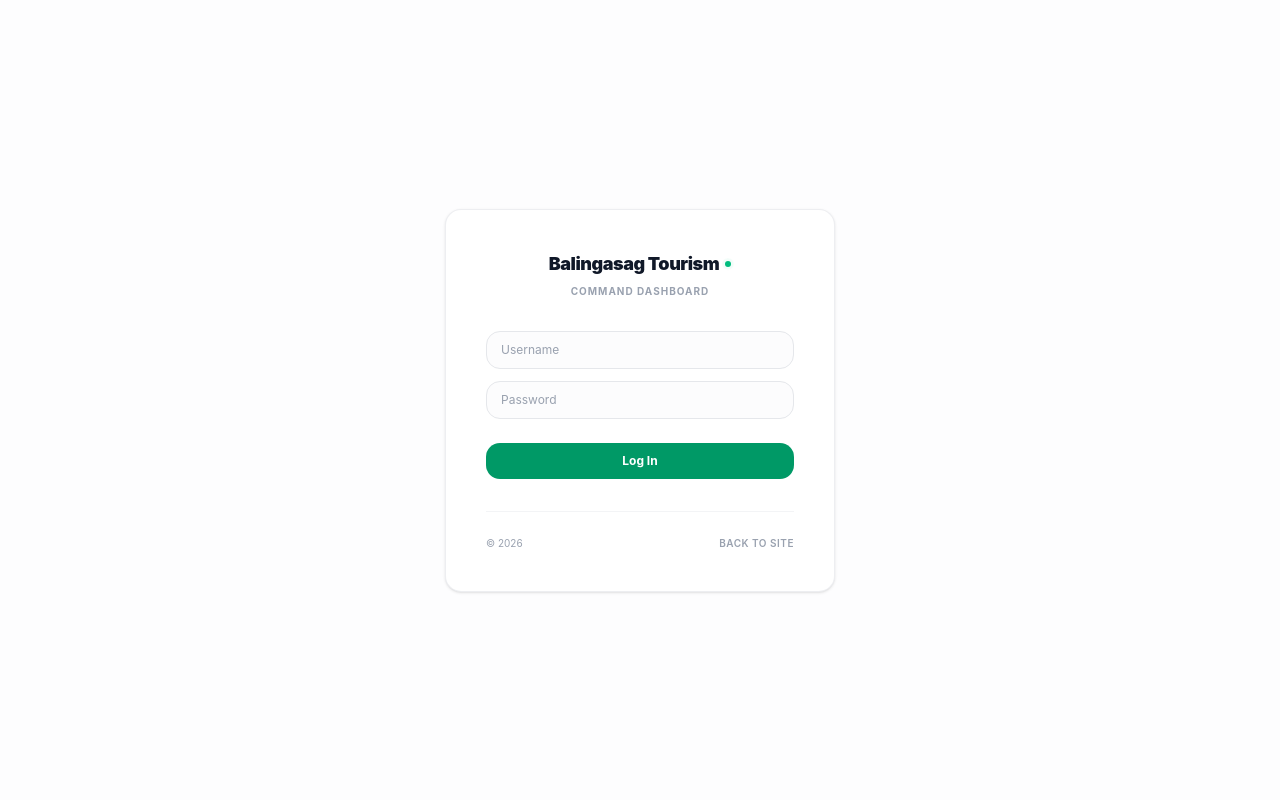
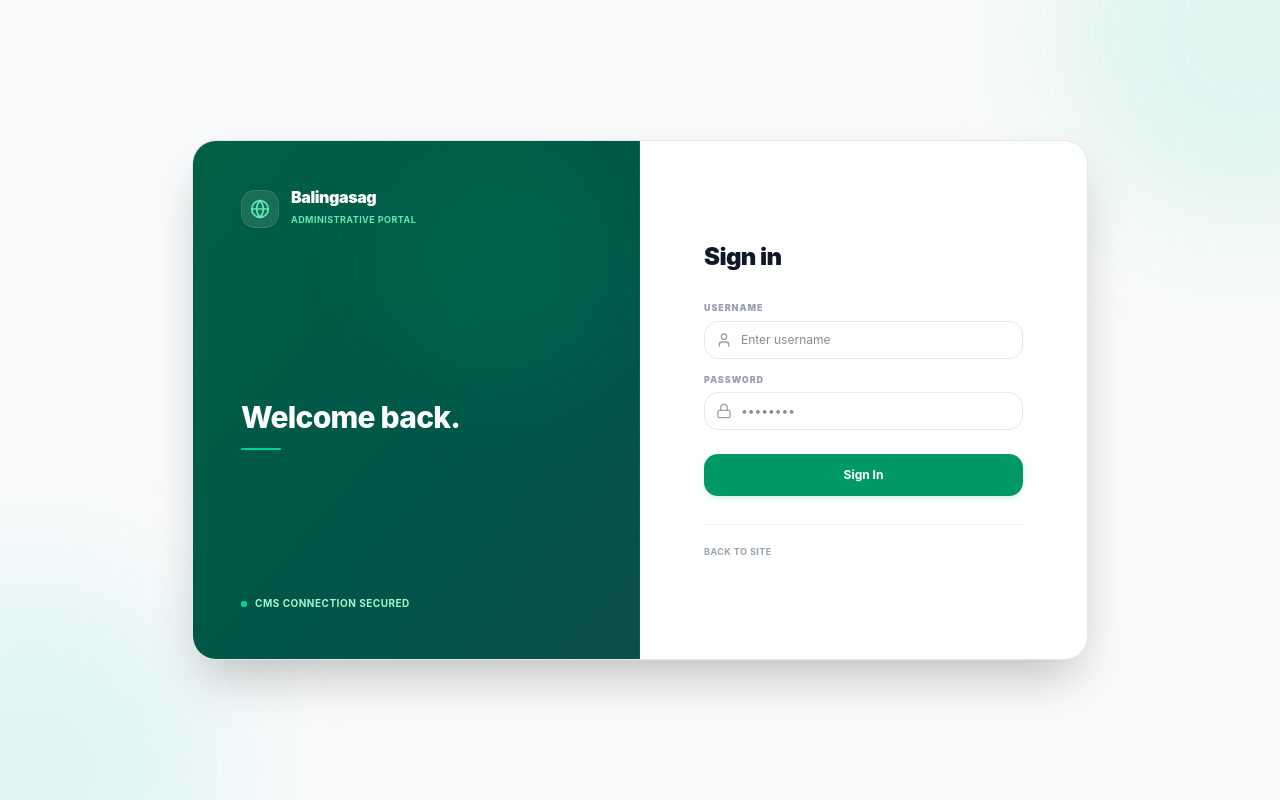
Before and after one commit to fvkx/final-, a React (Vite) app: page /admin/login in a window 1280 px wide. Built offline with nearby package versions, Linux system fonts and the light colour scheme; no server answers.

Commit message:
feat: refine admin login page to a spacious, non-bloated premium split-pane floating container layout

```diff
--- a/src/app/pages/admin/Login.tsx
+++ b/src/app/pages/admin/Login.tsx
@@ -1,6 +1,7 @@
 import React, { useState } from 'react';
 import { useNavigate } from 'react-router-dom';
 import { authApi } from '../../lib/adminApi';
+import { Lock, User, Globe } from 'lucide-react';
 
 export function Login() {
   const navigate = useNavigate();
@@ -33,74 +34,130 @@
   };
 
   return (
-    <div className="min-h-screen w-full flex flex-col items-center justify-center p-4 bg-gray-50/40">
+    <div className="min-h-screen w-full flex items-center justify-center p-4 bg-gray-50 bg-[radial-gradient(ellipse_at_top_right,_var(--tw-gradient-stops))] from-emerald-50 via-gray-50 to-teal-50/50 relative overflow-hidden">
+      {/* Soft background glow decoration */}
+      <div className="absolute -top-40 -right-40 w-96 h-96 rounded-full bg-emerald-400/10 blur-3xl pointer-events-none" />
+      <div className="absolute -bottom-40 -left-40 w-96 h-96 rounded-full bg-teal-400/10 blur-3xl pointer-events-none" />
 
-      {/* Centered Minimalist Instagram-like Modal Card */}
-      <div className="max-w-[390px] w-full bg-white border border-gray-200/70 rounded-2xl p-10 shadow-sm space-y-8 animate-modal">
+      {/* Floating Centered Container */}
+      <div className="relative w-full max-w-4xl bg-white rounded-3xl shadow-2xl border border-gray-150/80 flex overflow-hidden min-h-[520px] animate-modal">
 
-        {/* Clean & Balanced Brand Header */}
-        <div className="text-center">
-          <div className="flex items-center justify-center space-x-1.5">
-            <span className="text-lg font-black tracking-tight text-gray-900">Balingasag Tourism</span>
+        {/* Left Pane: Elegant Brand Card (Spacious, No Bloated Text) */}
+        <div className="hidden lg:flex lg:w-1/2 bg-gradient-to-br from-emerald-800 via-emerald-750 to-teal-900 text-white p-12 flex-col justify-between relative overflow-hidden border-r border-white/5">
+          {/* Decorative subtle light blob */}
+          <div className="absolute top-0 right-0 w-64 h-64 rounded-full bg-emerald-500/10 blur-2xl pointer-events-none" />
+
+          {/* Clean Brand Header */}
+          <div className="flex items-center space-x-3 z-10">
+            <div className="bg-white/10 backdrop-blur-md p-2 rounded-xl border border-white/10 shadow-sm">
+              <Globe className="w-5 h-5 text-emerald-300" />
+            </div>
+            <div>
+              <h1 className="text-base font-black tracking-tight text-white leading-none">Balingasag</h1>
+              <span className="text-[9px] font-bold uppercase tracking-wider text-emerald-300">Administrative Portal</span>
+            </div>
+          </div>
+
+          {/* Clean Welcome Message */}
+          <div className="my-auto max-w-xs z-10 space-y-3 pt-6">
+            <h2 className="text-3xl font-extrabold tracking-tight leading-tight text-white">
+              Welcome back.
+            </h2>
+            <div className="h-0.5 w-10 bg-emerald-400 rounded-full" />
+          </div>
+
+          {/* Simple Live Pulse Status (Minimalist Indicator) */}
+          <div className="z-10 flex items-center space-x-2 text-[10px] uppercase font-bold tracking-wider text-emerald-200">
             <span className="relative flex h-1.5 w-1.5">
               <span className="animate-ping absolute inline-flex h-full w-full rounded-full bg-emerald-400 opacity-75"></span>
-              <span className="relative inline-flex rounded-full h-1.5 w-1.5 bg-emerald-500"></span>
+              <span className="relative inline-flex rounded-full h-1.5 w-1.5 bg-emerald-400"></span>
             </span>
+            <span>CMS Connection Secured</span>
           </div>
-          <p className="text-[10px] text-gray-400 tracking-widest uppercase font-bold mt-1.5">Command Dashboard</p>
+        </div>
+
+        {/* Right Pane: Centered Login Form */}
+        <div className="w-full lg:w-1/2 flex items-center justify-center p-8 sm:p-12 lg:p-16 bg-white">
+          <div className="max-w-sm w-full space-y-7">
+            <div>
+              {/* Mobile Branding Header */}
+              <div className="lg:hidden flex items-center space-x-2.5 mb-8">
+                <div className="bg-emerald-500 p-2 rounded-xl text-white shadow-sm shadow-emerald-500/20">
+                  <Globe className="w-5 h-5" />
+                </div>
+                <span className="font-extrabold text-gray-900 tracking-tight text-lg">Balingasag Tourism</span>
+              </div>
+
+              <h2 className="text-2xl font-black text-gray-900 tracking-tight">
+                Sign in
+              </h2>
             </div>
 
             {error && (
-          <div className="bg-rose-50/50 border border-rose-100 text-rose-600 p-3 rounded-xl text-[11px] leading-relaxed text-center animate-in fade-in duration-205">
+              <div className="bg-rose-50 border border-rose-100 text-rose-600 p-3.5 rounded-xl text-xs leading-relaxed text-center animate-in fade-in duration-200">
                 {error}
               </div>
             )}
 
-        {/* Minimalist Login Form */}
             <form className="space-y-4" onSubmit={handleLogin}>
-          <div className="space-y-3">
+              <div className="space-y-3.5">
+                <div>
+                  <label className="block text-[9px] font-black text-gray-400 uppercase tracking-widest mb-1.5">Username</label>
+                  <div className="relative">
+                    <div className="absolute inset-y-0 left-0 pl-3 flex items-center pointer-events-none">
+                      <User className="h-4 w-4 text-gray-400" />
+                    </div>
                     <input
                       id="username"
                       name="username"
                       type="text"
                       required
-              className="w-full px-3.5 py-2.5 bg-gray-50/50 border border-gray-200 rounded-xl placeholder-gray-400 text-gray-900 focus:outline-none focus:bg-white focus:ring-1 focus:ring-emerald-500 focus:border-emerald-500 transition-all text-xs"
-              placeholder="Username"
+                      className="w-full px-3 py-2.5 pl-9 border border-gray-200 rounded-xl placeholder-gray-405 text-gray-900 focus:outline-none focus:ring-2 focus:ring-emerald-100 focus:border-emerald-500 transition-all text-xs"
+                      placeholder="Enter username"
                       value={username}
                       onChange={(e) => setUsername(e.target.value)}
                     />
+                  </div>
+                </div>
 
+                <div>
+                  <label className="block text-[9px] font-black text-gray-400 uppercase tracking-widest mb-1.5">Password</label>
+                  <div className="relative">
+                    <div className="absolute inset-y-0 left-0 pl-3 flex items-center pointer-events-none">
+                      <Lock className="h-4 w-4 text-gray-400" />
+                    </div>
                     <input
                       id="password"
                       name="password"
                       type="password"
                       required
-              className="w-full px-3.5 py-2.5 bg-gray-50/50 border border-gray-200 rounded-xl placeholder-gray-400 text-gray-900 focus:outline-none focus:bg-white focus:ring-1 focus:ring-emerald-500 focus:border-emerald-500 transition-all text-xs"
-              placeholder="Password"
+                      className="w-full px-3 py-2.5 pl-9 border border-gray-200 rounded-xl placeholder-gray-405 text-gray-900 focus:outline-none focus:ring-2 focus:ring-emerald-100 focus:border-emerald-500 transition-all text-xs"
+                      placeholder="••••••••"
                       value={password}
                       onChange={(e) => setPassword(e.target.value)}
                     />
+                  </div>
+                </div>
               </div>
 
               <div className="pt-2">
                 <button
                   type="submit"
                   disabled={loading}
-              className={`w-full py-2.5 text-xs font-bold rounded-xl text-white transition-all ${
-                loading
+                  className={`group relative w-full flex justify-center py-3 px-4 border border-transparent text-xs font-bold rounded-xl text-white shadow-md transition-all ${loading
                       ? 'bg-emerald-400 cursor-not-allowed shadow-none'
-                  : 'bg-emerald-600 hover:bg-emerald-700 active:scale-[0.99]'
-              }`}
+                      : 'bg-emerald-600 hover:bg-emerald-700 shadow-emerald-600/10 hover:shadow-emerald-600/20 active:scale-[0.995]'
+                    } focus:outline-none`}
                 >
-              {loading ? 'Logging in...' : 'Log In'}
+                  {loading ? 'Logging in...' : 'Sign In'}
                 </button>
               </div>
             </form>
 
-        {/* Minimal Footer Panel */}
-        <div className="pt-6 border-t border-gray-100 flex items-center justify-between text-[10px] text-gray-400">
-          <span>© 2026</span>
-          <a href="/" className="hover:text-emerald-600 transition-colors font-semibold uppercase tracking-wider">Back to Site</a>
+            <div className="pt-5 border-t border-gray-100 flex items-center justify-between text-[10px] text-gray-400">
+              <a href="/" className="hover:text-emerald-600 transition-colors font-bold uppercase tracking-wider text-[9px]">Back to Site</a>
+            </div>
+          </div>
         </div>
 
       </div>
```
Lines whose indentation alone changed are shown as unchanged.
